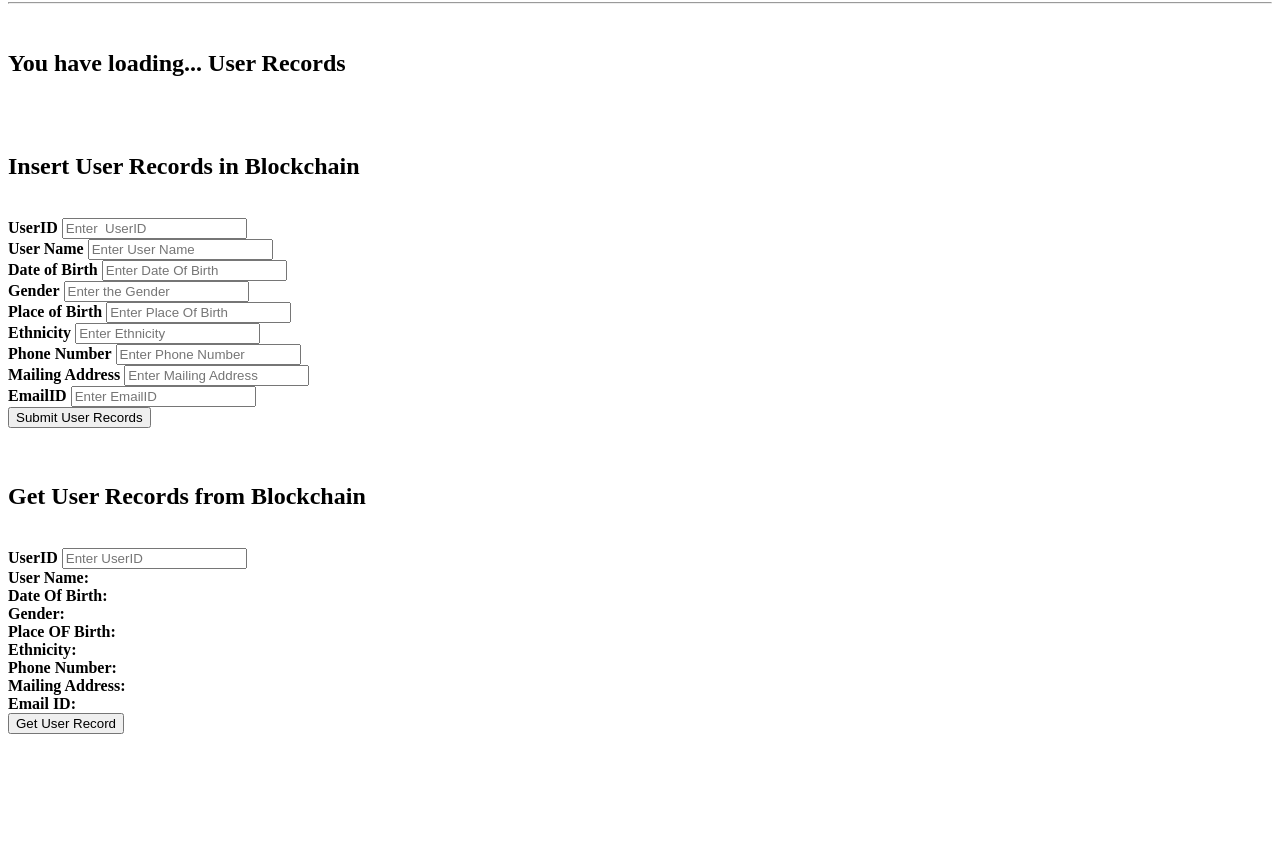
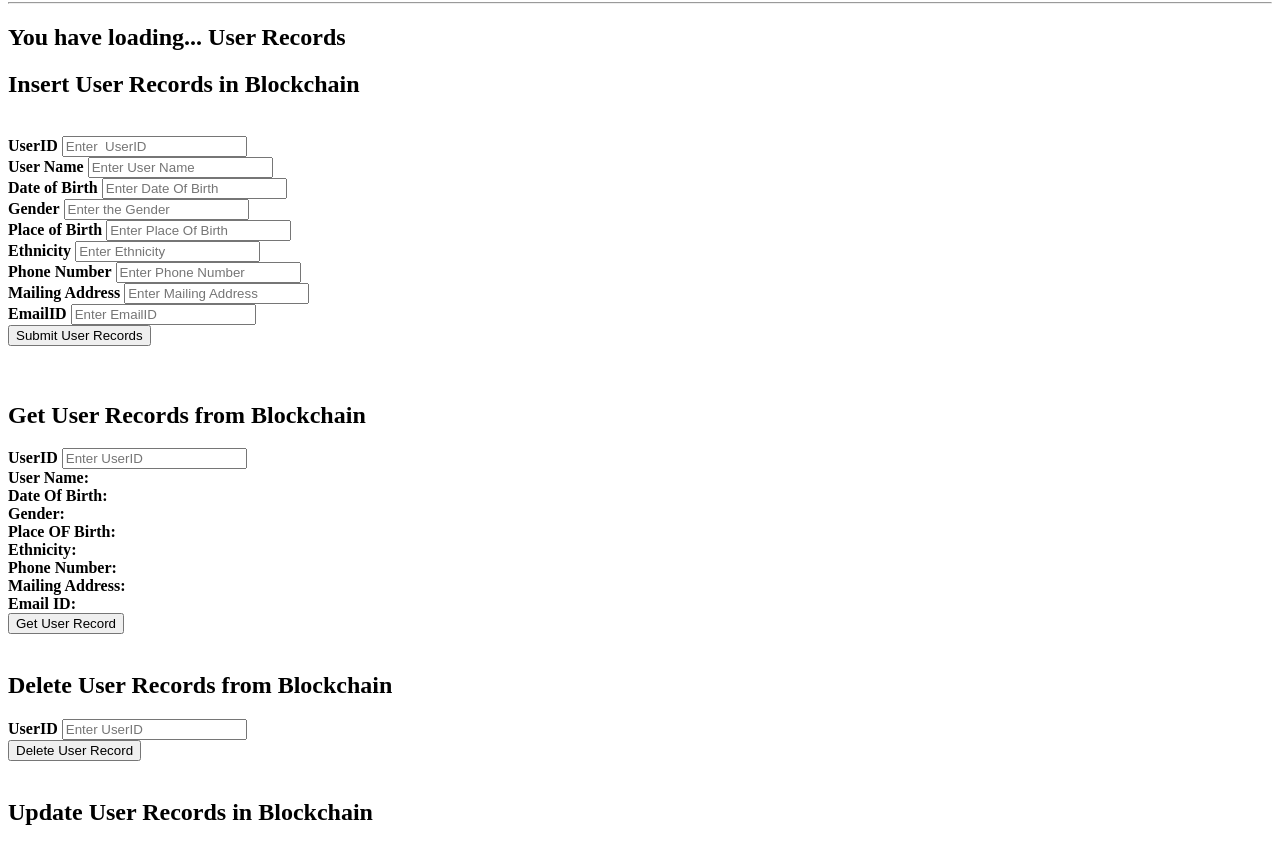
Before and after one commit to saumitra8361/Blockchain-PoC-on-Medical-Cannabis-Industry, a website built with webpack: page app/src/index.html in a window 1280 px wide. Shown: the part 78-939 px from the top of the page. Before the commit the page ends 874 px from the top, so only its background shows below. Built offline with nearby package versions, Linux system fonts and the light colour scheme; what web3 would draw is missing.

Commit message:
all CRUD operations are working fine. One issue remains in 'addDemographyInfo': can't add new data for already used 'userid' which is once deleted by 'deleteDemographyInfo'

```diff
--- a/app/src/index.html
+++ b/app/src/index.html
@@ -12,11 +12,8 @@
         <div>
           <h1 class="text-center">User Demographic Records</h1>
           <hr/>
-          <br/>
         </div>
         <h2>You have <strong class="usercount">loading...</strong> User Records</h2>
-        <br>
-        <br>
         <h2>Insert User Records in Blockchain</h2>
         <br>
         <form>
@@ -62,38 +59,90 @@
         <br />
         <br />
         <h2>Get User Records from Blockchain</h2>
+        <form>
+          <div class="form-group">
+            <label for="UserId"><b>UserID</b></label>
+            <input type="number" class="form-control" id="getId" placeholder="Enter UserID" name="UserID" required>
+          </div>
+          <div class="form-group">
+            <tr><td><b><label for="userName">User Name</label></td><td>:</td></b><td><span span id="getName"></span></td></tr>
+          </div>
+          <div class="form-group">
+            <tr><td><b><label for="dateOfBirth">Date Of Birth</label></td><td>:</td></b><td><span span id="getDob"></span></td></tr>
+          </div>
+          <div class="form-group">
+            <tr><td><b><label for="Gender">Gender</label></td><td>:</td></b><td><span span id="getGender"></span></td></tr>
+          </div>
+          <div class="form-group">
+            <tr><td><b><label for="placeOfBirth">Place OF Birth</label></td><td>:</td></b><td><span span id="getPob"></span></td></tr>
+          </div>
+          <div class="form-group">
+            <tr><td><b><label for="ethnicity">Ethnicity</label></td><td>:</td></b><td><span span id="getEthnicity"></span></td></tr>
+          </div>
+          <div class="form-group">
+            <tr><td><b><label for="phoneNumber">Phone Number</label></td><td>:</td></b><td><span span id="getPhoneNumber"></span></td></tr>
+          </div>
+          <div class="form-group">
+            <tr><td><b><label for="mailingAddress">Mailing Address</label></td><td>:</td></b><td><span span id="getAddress"></span></td></tr>
+          </div>
+          <div class="form-group">
+            <tr><td><b><label for="emailId">Email ID</label></td><td>:</td></b><td><span span id="getEmailId"></span></td></tr>
+          </div>
+
+           <button type="button" class="btn btn-primary" id="getvalue" onclick="App.getDemographyInfo()">Get User Record</button>
+        </form>
+        <br />
+        <h2>Delete User Records from Blockchain</h2>
+        <form>
+          <div class="form-group">
+            <label for="UserId"><b>UserID</b></label>
+            <input type="number" class="form-control" id="deleteId" placeholder="Enter UserID" name="UserID" required>
+          </div>
+
+           <button type="button" class="btn btn-primary" id="deleteRecord" onclick="App.deleteDemographyInfo()">Delete User Record</button>
+        </form>
+        <br />
+        <h2>Update User Records in Blockchain</h2>
         <br>
         <form>
           <div class="form-group">
             <label for="UserId"><b>UserID</b></label>
-            <input type="number" class="form-control" id="id2" placeholder="Enter UserID" name="UserID" required>
+            <input type="number" class="form-control" id="updateId" placeholder="Enter  UserID" name="UserID" required>
           </div>
           <div class="form-group">
-            <tr><td><b><label for="userName">User Name</label></td><td>:</td></b><td><span span id="name2"></span></td></tr>
+            <label for="userName"><b>User Name</b></label>
+            <input type="text" class="form-control" id="updateName" placeholder="Enter User Name" name="User Name" required>
           </div>
           <div class="form-group">
-            <tr><td><b><label for="dateOfBirth">Date Of Birth</label></td><td>:</td></b><td><span span id="dob2"></span></td></tr>
+            <label for="dateOfBirth"><b>Date of Birth</b></label>
+            <input type="text" class="form-control" id="updateDob" placeholder="Enter Date Of Birth" name="DOB" required>
           </div>
           <div class="form-group">
-            <tr><td><b><label for="Gender">Gender</label></td><td>:</td></b><td><span span id="gender2"></span></td></tr>
+            <label for="Gender"><b>Gender</b></label>
+            <input type="text" class="form-control" id="updateGender" placeholder="Enter the Gender" name="Gender" required>
           </div>
           <div class="form-group">
-            <tr><td><b><label for="placeOfBirth">Place OF Birth</label></td><td>:</td></b><td><span span id="pob2"></span></td></tr>
+            <label for="placeOfBrith"><b>Place of Birth</b></label>
+            <input type="text" class="form-control" id="updatePob" placeholder="Enter Place Of Birth" name="Place of Birth" required>
           </div>
           <div class="form-group">
-            <tr><td><b><label for="ethnicity">Ethnicity</label></td><td>:</td></b><td><span span id="ethnicity2"></span></td></tr>
+            <label for="Ethnicity"><b>Ethnicity</b></label>
+            <input type="text" class="form-control" id="updateEthnicity" placeholder="Enter Ethnicity" name="Ethnicity" required>
           </div>
           <div class="form-group">
-            <tr><td><b><label for="phoneNumber">Phone Number</label></td><td>:</td></b><td><span span id="phoneNumber2"></span></td></tr>
+            <label for="phoneNumber"><b>Phone Number</b></label>
+            <input type="text" class="form-control" id="updatePhoneNumber" placeholder="Enter Phone Number" name="Phone Number" required>
           </div>
           <div class="form-group">
-            <tr><td><b><label for="mailingAddress">Mailing Address</label></td><td>:</td></b><td><span span id="address2"></span></td></tr>
+            <label for="mailingAddress"><b>Mailing Address</b></label>
+            <input type="text" class="form-control" id="updateAddress" placeholder="Enter Mailing Address" name="Mailing Address" required>
           </div>
           <div class="form-group">
-            <tr><td><b><label for="emailId">Email ID</label></td><td>:</td></b><td><span span id="emailId2"></span></td></tr>
+            <label for="emailId"><b>EmailID</b></label>
+            <input type="text" class="form-control" id="updateEmailId" placeholder="Enter EmailID" name="EmailID" required>
           </div>
 
-           <button type="button" class="btn btn-primary" id="getvalue" onclick="App.getDemographyInfo()">Get User Record</button>
+          <button type="button" class="btn btn-primary" id="updatevalue" onclick="App.updateDemographyInfo()">Submit User Records</button>
         </form>
         <br />
         <br />
--- a/app/src/index.js
+++ b/app/src/index.js
@@ -55,9 +55,10 @@ const App = {
 /*
     addDemographyInfo(userid, userName, dob, gender, pob, ethnicity, phoneNumber, address, emailId).estimateGas({gas:350000}, function(error, gasAmount){
       console.log(gasAmount);
-      if(gasAmount >= 2100000)
+      console.log(error);
+      if(gasAmount >= 350000)
         console.log('Method ran out of gas');
-      if(gasAmount <= 2100000)
+      if(gasAmount < 350000)
         console.log('Method is in gas limit');
     });
 */
@@ -69,41 +70,95 @@ const App = {
 
   getDemographyInfo: async function() {
 
-    const id = document.getElementById('id2').value;
+    const id = document.getElementById('getId').value;
 
     this.setStatus('Fetching User Demographic Info... (please wait)')
 
     const { getDemographyInfo } = this.meta.methods;
     getDemographyInfo(id).call().then(function (value) {
-      const dob = document.getElementById('dob2')
+      const dob = document.getElementById('getDob')
       dob.innerHTML = value[0]
 
-      const gender = document.getElementById('gender2')
+      const gender = document.getElementById('getGender')
       gender.innerHTML = value[1]
 
-      const pob = document.getElementById('pob2')
+      const pob = document.getElementById('getPob')
       pob.innerHTML = value[2]
 
-      const ethnicity = document.getElementById('ethnicity2')
+      const ethnicity = document.getElementById('getEthnicity')
       ethnicity.innerHTML = value[3]
     })
 
     const { getContactInfo } = this.meta.methods;
     getContactInfo(id).call().then(function (value) {
-      const name = document.getElementById('name2')
+      const name = document.getElementById('getName')
       name.innerHTML = value[0]
 
-      const phnNumber = document.getElementById('phoneNumber2')
+      const phnNumber = document.getElementById('getPhoneNumber')
       phnNumber.innerHTML = value[1]
 
-      const address = document.getElementById('address2')
+      const address = document.getElementById('getAddress')
       address.innerHTML = value[2]
 
-      const emailId = document.getElementById('emailId2')
+      const emailId = document.getElementById('getEmailId')
       emailId.innerHTML = value[3]
     })
 
     this.setStatus('User Demographic Info Fetched!')
+  },
+
+  updateDemographyInfo: async function() {
+    const userid = document.getElementById("updateId").value;
+    const userName = document.getElementById("updateName").value;
+    const dob = document.getElementById("updateDob").value;
+    const gender = document.getElementById("updateGender").value;
+    const pob = document.getElementById("updatePob").value;
+    const ethnicity = document.getElementById("updateEthnicity").value;
+    const phoneNumber = document.getElementById("updatePhoneNumber").value;
+    const address = document.getElementById("updateAddress").value;
+    const emailId = document.getElementById("updateEmailId").value;
+
+    this.setStatus("Initiating Data Update transaction... (please wait)");
+
+    const { updateDemographicInfo } = this.meta.methods;
+
+/* 'estimateGas()' web3.js: to find out gas consumption by 'updateContactInfo' while adding records/data into blockchain */
+/*   updateContactInfo(userid, dob, gender, pob, ethnicity).estimateGas({gas:110000}, function(error, gasAmount){
+       console.log(gasAmount);
+       if(gasAmount >= 110000)
+         console.log('Method ran out of gas');
+       if(gasAmount < 110000)
+         console.log('Method is in gas limit');
+   });
+*/
+    await updateDemographicInfo(userid, dob, gender, pob, ethnicity).send({from: this.account, gas:110000});
+
+    const { updateContactInfo } = this.meta.methods;
+    await updateContactInfo(userid, userName, phoneNumber, address, emailId).send({from: this.account, gas:110000});
+
+    this.setStatus("Update Transaction complete!");
+  },
+
+  deleteDemographyInfo: async function() {
+    const userid = document.getElementById("deleteId").value;
+
+    this.setStatus("Initiating Data Delete transaction... (please wait)");
+
+    const { deleteUser } = this.meta.methods;
+
+/* 'estimateGas()' web3.js: to find out gas consumption by 'deleteUser' while adding records/data into blockchain */
+/*
+    deleteUser(userid).estimateGas({gas:350000}, function(error, gasAmount){
+      if(gasAmount >= 350000)
+        console.log('Method ran out of gas');
+      if(gasAmount <= 350000)
+        console.log('Method is in gas limit');
+    });
+*/
+    await deleteUser(userid).send({from: this.account, gas:60000});
+
+    this.setStatus("Data Delete Transaction complete!");
+    this.refreshUserCount();
   },
 
   setStatus: function(message) {
```
